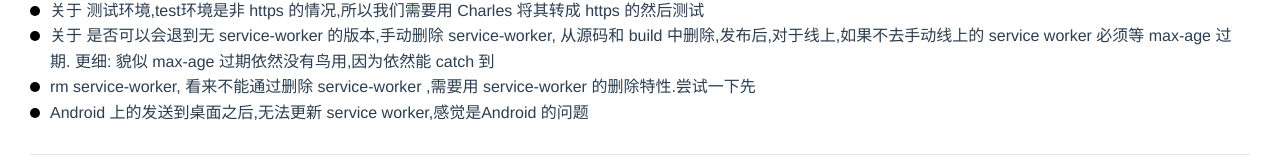
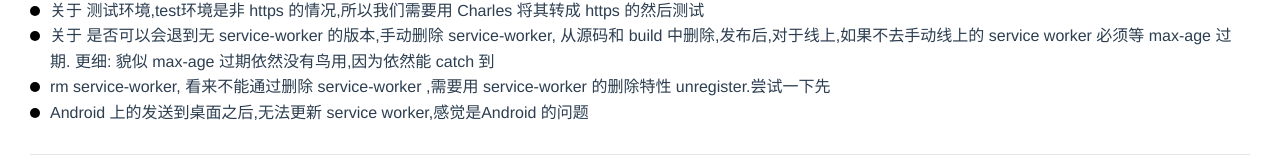
Before and after one commit to wagnlinzh/vue-pwa, a Vue app: page / in a window 1280 px wide. Shown: the part 1527-1691 px from the top of the page. Built offline with nearby package versions, Linux system fonts and the light colour scheme.

Commit message:
unregister service-worker

```diff
--- a/src/components/pwa-notes.vue
+++ b/src/components/pwa-notes.vue
@@ -73,7 +73,7 @@
                 '关于 queryparams , 只能通过对 queryparams 设置白名单的方法来匹配 url, 对于未设置的参数,无法 cache 到主文档',
                 '关于 测试环境,test环境是非 https 的情况,所以我们需要用 Charles 将其转成 https 的然后测试',
                 '关于 是否可以会退到无 service-worker 的版本,手动删除 service-worker, 从源码和 build 中删除,发布后,对于线上,如果不去手动线上的 service worker 必须等 max-age 过期. 更细: 貌似 max-age 过期依然没有鸟用,因为依然能 catch 到',
-                'rm service-worker, 看来不能通过删除 service-worker ,需要用 service-worker 的删除特性.尝试一下先',
+                'rm service-worker, 看来不能通过删除 service-worker ,需要用 service-worker 的删除特性 unregister.尝试一下先',
                 'Android 上的发送到桌面之后,无法更新 service worker,感觉是Android 的问题'
               ]
             }
```
Also changed, not shown: 10 other files (tests, documents, lock files or other folders).
